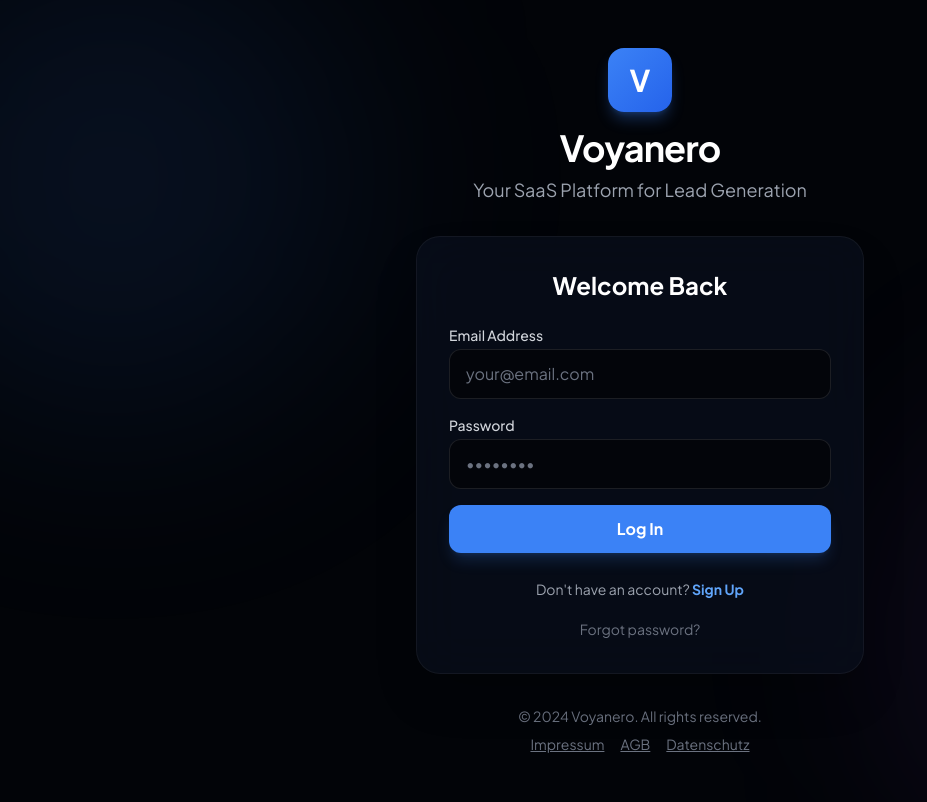
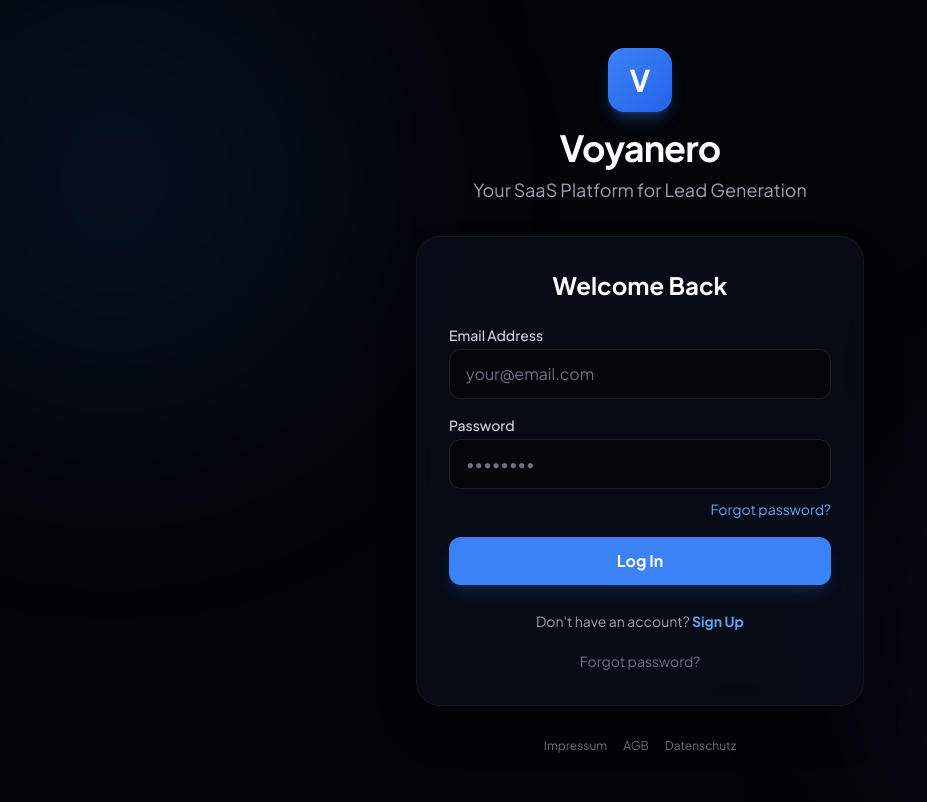
Before and after one commit to Redamzi/saasportal, a React app in the folder frontend/: page /login in a window 1280 px wide. Shown: the whole page, without its empty margins (0-927 px from the left). Built offline with nearby package versions, Linux system fonts and the light colour scheme; no server answers; the HTML template or start-up script is replaced by a standard one.

Commit message:
feat: Add forgot password functionality to login page
- Add 'Forgot password?' link below password field
- Implement password reset modal with email input
- Use Supabase resetPasswordForEmail API
- Add loading states and toast notifications
- Modal includes cancel and send reset link buttons

```diff
--- a/frontend/src/pages/Login.jsx
+++ b/frontend/src/pages/Login.jsx
@@ -1,5 +1,5 @@
 import { useState } from 'react'
-import { signIn, signUp } from '../lib/supabase'
+import { signIn, signUp, supabase } from '../lib/supabase'
 import toast from 'react-hot-toast'
 import DarkModeToggle from '../components/DarkModeToggle'
 
@@ -8,12 +8,39 @@
   const [loading, setLoading] = useState(false)
   const [error, setError] = useState('')
   const [success, setSuccess] = useState('')
+  const [showForgotPassword, setShowForgotPassword] = useState(false)
+  const [resetEmail, setResetEmail] = useState('')
+  const [resetLoading, setResetLoading] = useState(false)
 
   // Form state
   const [email, setEmail] = useState('')
   const [password, setPassword] = useState('')
   const [companyName, setCompanyName] = useState('')
   const [fullName, setFullName] = useState('')
+
+  const handleForgotPassword = async (e) => {
+    e.preventDefault()
+    setResetLoading(true)
+
+    try {
+      const { error } = await supabase.auth.resetPasswordForEmail(resetEmail, {
+        redirectTo: `${window.location.origin}/reset-password`,
+      })
+
+      if (error) {
+        toast.error(error.message)
+      } else {
+        toast.success('Password reset email sent! Please check your inbox.')
+        setShowForgotPassword(false)
+        setResetEmail('')
+      }
+    } catch (err) {
+      toast.error('Failed to send reset email. Please try again.')
+      console.error('Reset password error:', err)
+    } finally {
+      setResetLoading(false)
+    }
+  }
 
   const handleSubmit = async (e) => {
     e.preventDefault()
@@ -170,6 +197,17 @@
                   Minimum 6 characters
                 </p>
               )}
+              {isLogin && (
+                <div className="mt-2 text-right">
+                  <button
+                    type="button"
+                    onClick={() => setShowForgotPassword(true)}
+                    className="text-sm text-voyanero-400 hover:text-voyanero-300 transition"
+                  >
+                    Forgot password?
+                  </button>
+                </div>
+              )}
             </div>
 
             {/* Signup Only Fields */}
@@ -258,13 +296,69 @@
 
         {/* Footer */}
         <div className="mt-8 text-center text-gray-500 text-sm">
-          <p className="mb-2">© 2024 Voyanero. All rights reserved.</p>
-          <div className="flex justify-center gap-4">
-            <a href="/impressum" className="hover:text-white transition underline">Impressum</a>
-            <a href="/agb" className="hover:text-white transition underline">AGB</a>
-            <a href="/datenschutz" className="hover:text-white transition underline">Datenschutz</a>
+          {/* Footer Links */}
+          <div className="mt-8 text-center space-y-2">
+            <div className="flex flex-wrap justify-center gap-4 text-xs text-gray-500">
+              <a href="/impressum" className="hover:text-voyanero-400 transition">
+                Impressum
+              </a>
+              <a href="/agb" className="hover:text-voyanero-400 transition">
+                AGB
+              </a>
+              <a href="/datenschutz" className="hover:text-voyanero-400 transition">
+                Datenschutz
+              </a>
+            </div>
           </div>
         </div>
+
+        {/* Forgot Password Modal */}
+        {showForgotPassword && (
+          <div className="fixed inset-0 z-50 flex items-center justify-center p-4 bg-black/60 backdrop-blur-sm">
+            <div className="bg-[#0B1121]/95 backdrop-blur-xl border border-white/10 rounded-2xl shadow-2xl p-6 max-w-md w-full">
+              <h3 className="text-xl font-bold text-white mb-2">Reset Password</h3>
+              <p className="text-gray-400 text-sm mb-6">
+                Enter your email address and we'll send you a link to reset your password.
+              </p>
+
+              <form onSubmit={handleForgotPassword} className="space-y-4">
+                <div>
+                  <label className="block text-sm font-medium text-gray-300 mb-1">
+                    Email Address
+                  </label>
+                  <input
+                    type="email"
+                    value={resetEmail}
+                    onChange={(e) => setResetEmail(e.target.value)}
+                    required
+                    className="w-full px-4 py-3 bg-black/50 border border-white/10 rounded-xl focus:ring-2 focus:ring-voyanero-500 focus:border-transparent transition text-white placeholder-gray-500 outline-none"
+                    placeholder="your@email.com"
+                  />
+                </div>
+
+                <div className="flex gap-3">
+                  <button
+                    type="button"
+                    onClick={() => {
+                      setShowForgotPassword(false)
+                      setResetEmail('')
+                    }}
+                    className="flex-1 px-4 py-3 bg-white/5 border border-white/10 text-white rounded-xl font-medium hover:bg-white/10 transition"
+                  >
+                    Cancel
+                  </button>
+                  <button
+                    type="submit"
+                    disabled={resetLoading}
+                    className="flex-1 px-4 py-3 bg-voyanero-500 text-white rounded-xl font-bold hover:bg-voyanero-400 transition disabled:opacity-50 disabled:cursor-not-allowed shadow-lg shadow-voyanero-500/20"
+                  >
+                    {resetLoading ? 'Sending...' : 'Send Reset Link'}
+                  </button>
+                </div>
+              </form>
+            </div>
+          </div>
+        )}
       </div>
     </div>
   )
```
